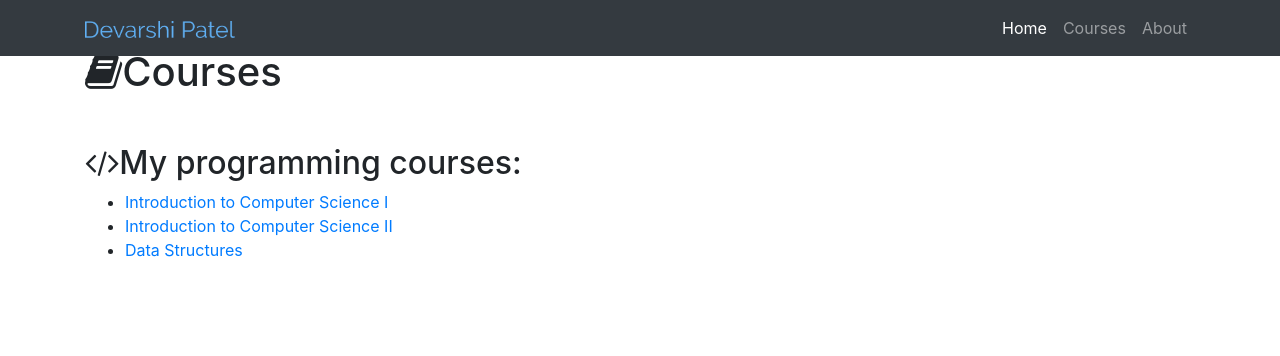
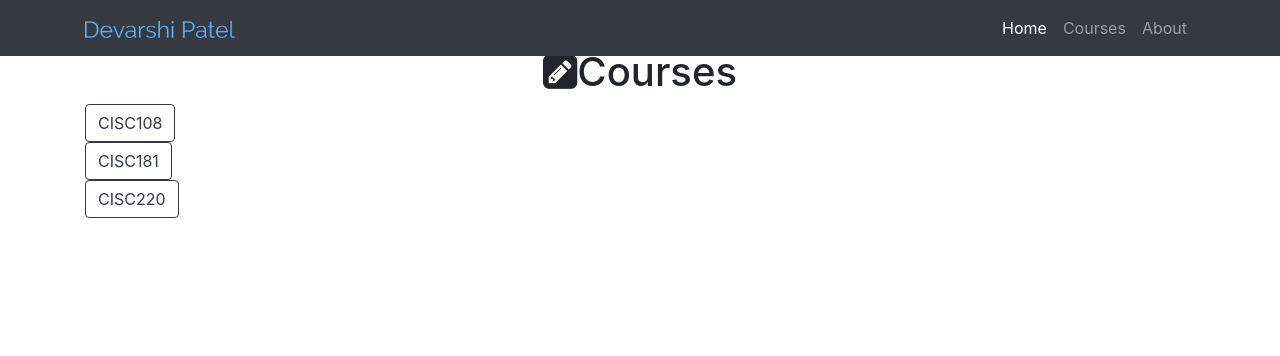
Before and after one commit to daveharsi/my-resume, a Flask app: page /courses in a window 1280 px wide. Shown: the top 356 px of the page. Run offline with Flask 2, Linux system fonts and the light colour scheme; some libraries are stand-ins or nearby versions.

Commit message:
final changes

```diff
--- a/templates/courses.html
+++ b/templates/courses.html
@@ -7,40 +7,76 @@
 {% endblock%}
 {% block page_content%}
 
+
 <!-- Page Content -->
 <div class="container">
-    <h1 class="mt-5"> <i class="fa fa-book" aria-hidden="true"></i>Courses</h1>
-    <h2 class="mt-5"> <i class="fa fa-code" aria-hidden="true"></i>My programming courses:</h2>
-    <ul>
-        {% for course in courses %}
-          <li><a data-toggle="modal" href="#myModal">{{course[1]}}</a></li>
-        {% endfor%}
+  <h1 class="mt-5 text-center"> <i class="fa fa-pencil-square" aria-hidden="true"></i>Courses</h1>
+  <ul class ="list-unstyled ">
+      <li class="padding"><button type="button" class="btn btn-outline-dark" data-toggle="modal" data-target="#CISC108Modal"> CISC108</button></li>
+      <li class="padding"><button type="button" class="btn btn-outline-dark" data-toggle="modal" data-target="#CISC181Modal"> CISC181</button></li>
+      <li class="padding"><button type="button" class="btn btn-outline-dark" data-toggle="modal" data-target="#CISC220Modal"> CISC220</button></li>
   </ul>
-    <!-- Modal -->
-    <div class="modal fade" id="myModal" role="dialog">
-      <div class="modal-dialog">
 
-        <!-- Modal content-->
+</div>
+<!-- Modal1 Course 1 -->
+   <div class="modal fade" id="CISC108Modal" tabindex="-1" role="dialog" aria-labelledby="exampleModalLabel" aria-hidden="true">
+     <div class="modal-dialog" role="document">
        <div class="modal-content">
          <div class="modal-header">
-            <button type="button" class="close" data-dismiss="modal">&times;</button>
-            {% for name in courses %}
-              <h4 class="modal-title">{{name[1]}}</h4>
-            {% endfor%}
+           <h5 class="modal-title" id="CISC108ModalLabel">Intro to Computer Science I</h5>
+           <button type="button" class="close" data-dismiss="modal" aria-label="Close">
+             <span aria-hidden="true">&times;</span>
+           </button>
          </div>
          <div class="modal-body">
-            {% for desc in courses %}
-
-            {% endfor %}
+           <p>You will learn Scheme Racket.</p>
          </div>
          <div class="modal-footer">
-            <button type="button" class="btn btn-default" data-dismiss="modal">Close</button>
+           <button type="button" class="btn btn-secondary" data-dismiss="modal">Close</button>
+         </div>
+       </div>
      </div>
    </div>
 
+   <!-- Modal2 Course 2-->
+      <div class="modal fade" id="CISC181Modal" tabindex="-1" role="dialog" aria-labelledby="exampleModalLabel" aria-hidden="true">
+        <div class="modal-dialog" role="document">
+          <div class="modal-content">
+            <div class="modal-header">
+              <h5 class="modal-title" id="CISC181ModalLabel">Intro to Computer Science II</h5>
+              <button type="button" class="close" data-dismiss="modal" aria-label="Close">
+                <span aria-hidden="true">&times;</span>
+              </button>
+            </div>
+            <div class="modal-body">
+              <p>You will learn OOP in Java</p>
+            </div>
+            <div class="modal-footer">
+              <button type="button" class="btn btn-secondary" data-dismiss="modal">Close</button>
+
+            </div>
+          </div>
         </div>
       </div>
 
+      <!-- Modal3 Course 3-->
+         <div class="modal fade" id="CISC220Modal" tabindex="-1" role="dialog" aria-labelledby="exampleModalLabel" aria-hidden="true">
+           <div class="modal-dialog" role="document">
+             <div class="modal-content">
+               <div class="modal-header">
+                 <h5 class="modal-title" id="CISC220ModalLabel">Data Structures</h5>
+                 <button type="button" class="close" data-dismiss="modal" aria-label="Close">
+                   <span aria-hidden="true">&times;</span>
+                 </button>
+               </div>
+               <div class="modal-body">
+                 <p>You will learn data structures in C++.</p>
+               </div>
+               <div class="modal-footer">
+                 <button type="button" class="btn btn-secondary" data-dismiss="modal">Close</button>
+               </div>
+             </div>
+           </div>
          </div>
 
 {% endblock%}
```
Also changed, not shown: templates/about.html (+24 -2 lines), templates/index.html (+10 -0 lines). Lines whose indentation alone changed are shown as unchanged.
